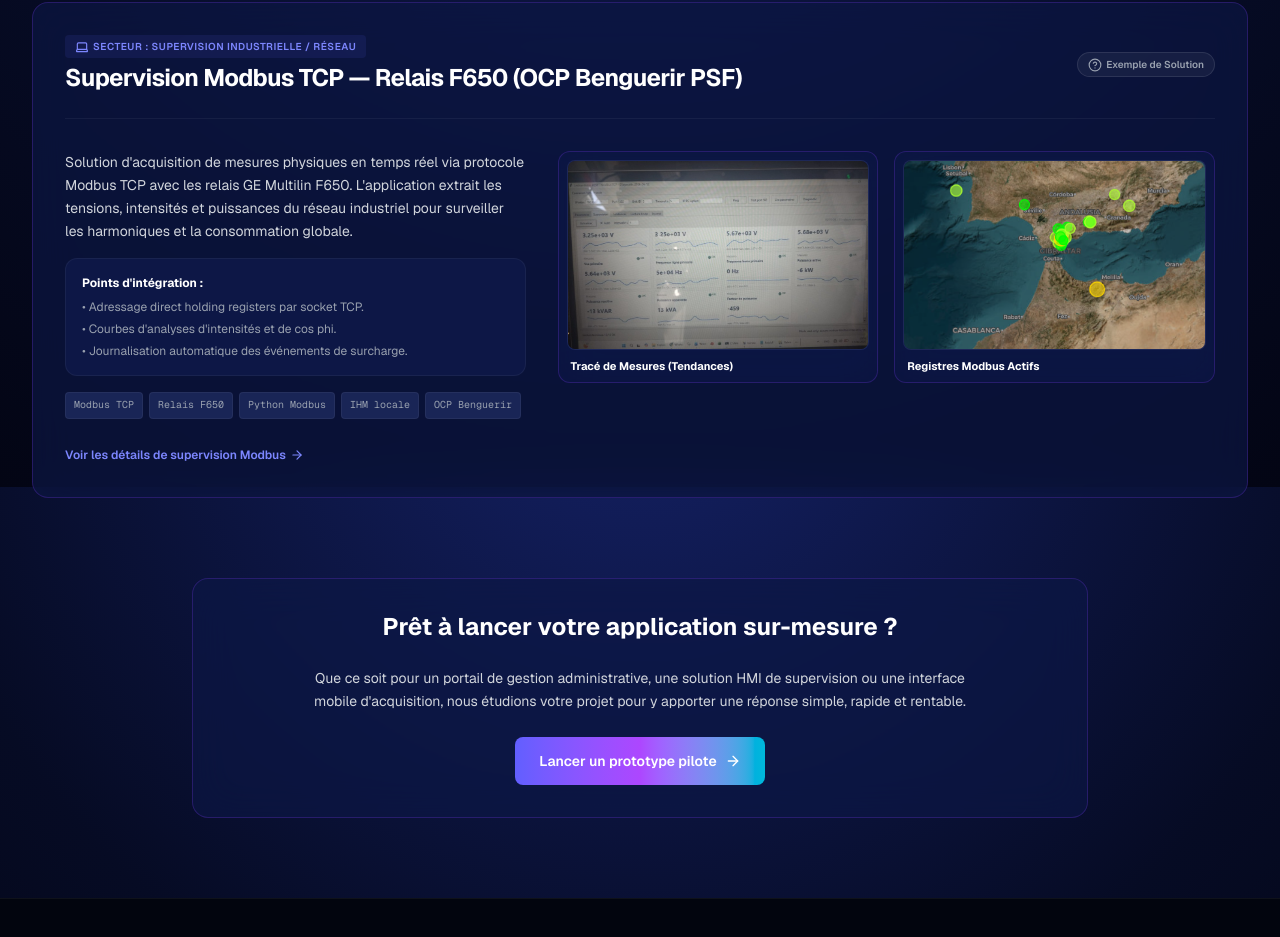
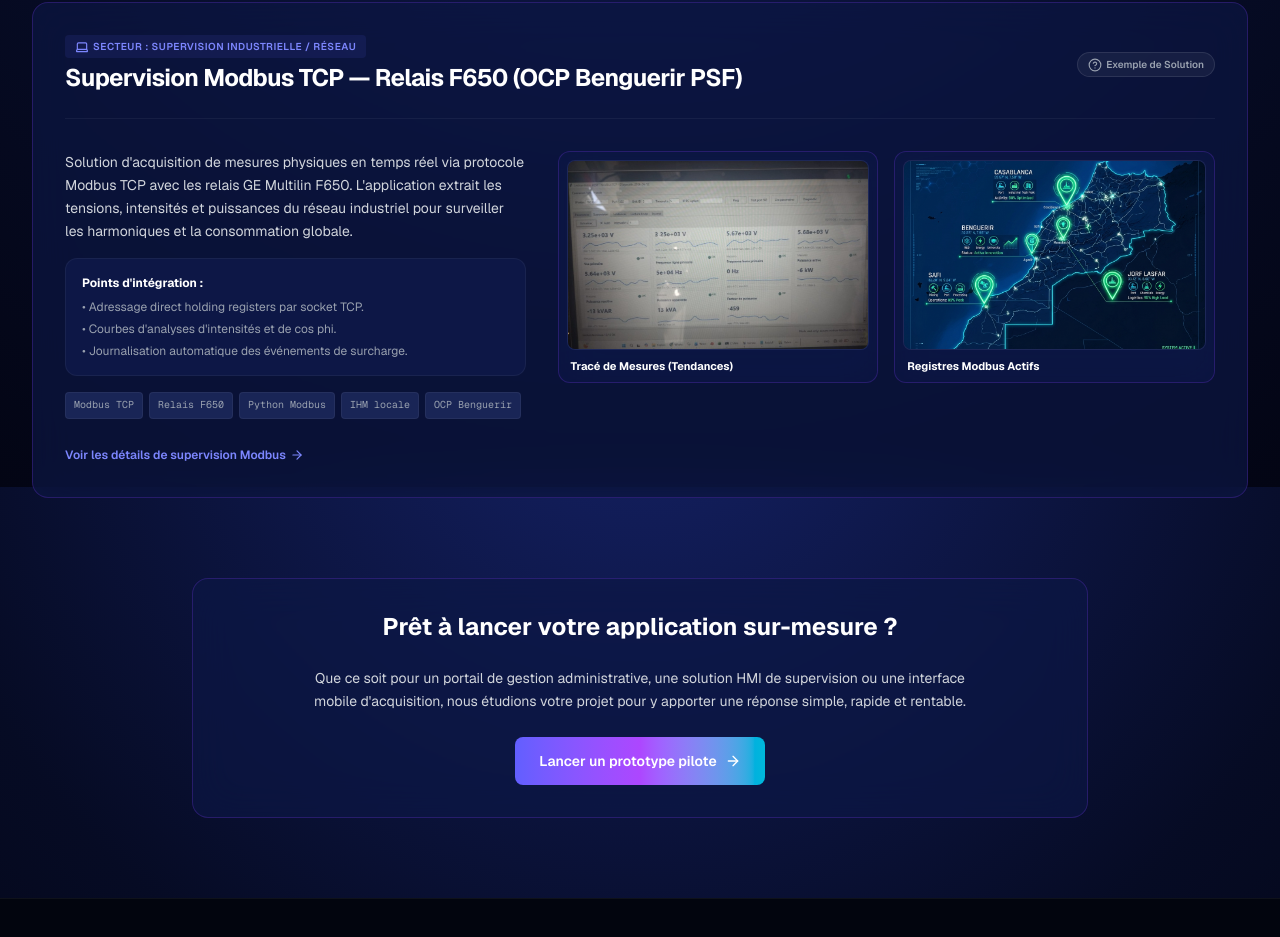
Before and after one commit to Medweh/site_clients, a Next.js app: page /realisations in a window 1280 px wide. Shown: the part 2713-3650 px from the top of the page. Built offline with nearby package versions, Linux system fonts and the light colour scheme; no server answers.

Commit message:
Design: replace Spain-centered map with localized Morocco industrial map

```diff
--- a/app/realisations/page.tsx
+++ b/app/realisations/page.tsx
@@ -411,7 +411,7 @@
             <div className="glass-panel rounded-xl overflow-hidden p-2 space-y-2 group">
               <div className="aspect-[16/10] bg-[#111c4e] rounded-lg overflow-hidden relative border border-white/5">
                 <img
-                  src="/images/relais_f650_4.png"
+                  src="/images/morocco_industrial_map.png"
                   alt="Mappage Modbus Relais F650"
                   className="w-full h-full object-cover group-hover:scale-[1.02] transition-transform duration-350"
                 />
--- a/app/solutions-industrielles/page.tsx
+++ b/app/solutions-industrielles/page.tsx
@@ -155,7 +155,7 @@
           <div className="glass-panel rounded-xl overflow-hidden border-white/5 space-y-3 p-3 group">
             <div className="aspect-[16/9] bg-[#0d1746] rounded-lg overflow-hidden relative border border-white/5">
               <img
-                src="/images/relais_f650_4.png"
+                src="/images/morocco_industrial_map.png"
                 alt="Tableau de Registres Modbus Relais F650"
                 className="w-full h-full object-cover group-hover:scale-[1.02] transition-transform duration-350"
               />
```
Also changed, not shown: public/images/morocco_industrial_map.png (added).
